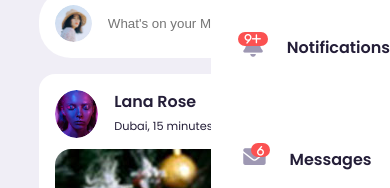
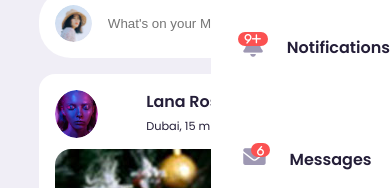
Before and after one commit to 24-droid/social-media-website, a plain HTML site: page index.html in a window 390 px wide. Shown: the part 305-493 px from the top of the page. Drawn offline with Linux system fonts and the light colour scheme.

Commit message:
Update style.css

```diff
--- a/style.css
+++ b/style.css
@@ -786,3 +786,6 @@ main .container .right{
     object-fit:cover;
 
 }
+.feed .info{
+    margin-left:2rem;
+}
```
